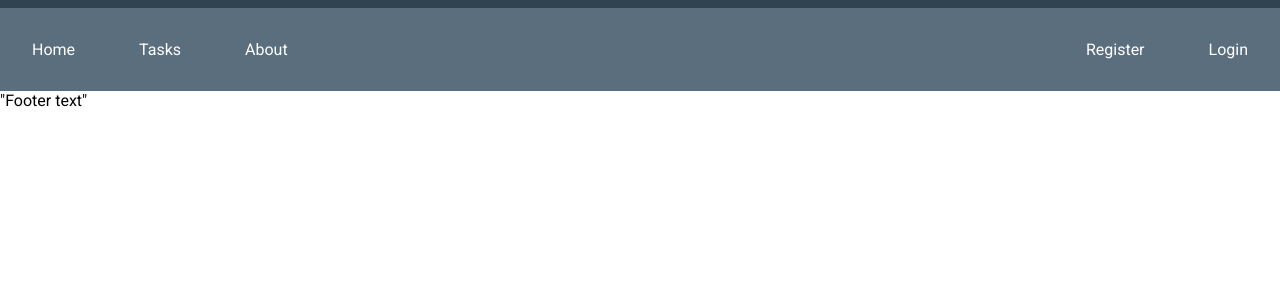
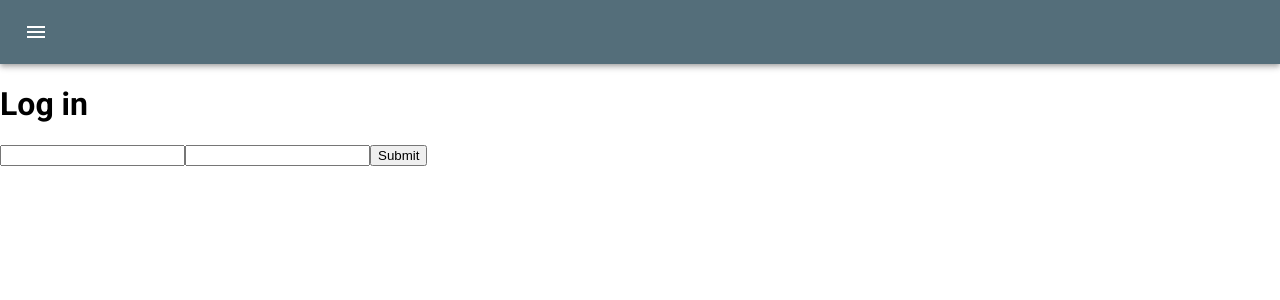
Before and after one commit to samikuikka/Homepage, a React (Create React App) app: page /login in a window 1280 px wide. Shown: the top 300 px of the page. Built offline with nearby package versions, Linux system fonts and the light colour scheme.

Commit message:
materialUI + burger navigation

```diff
--- a/src/App.js
+++ b/src/App.js
@@ -6,34 +6,29 @@ import {
 import About from './routes/About';
 import Home from './routes/Home';
 import Tasks from './routes/Tasks';
-import './styles/header.css'
+import Login from './routes/Login';
+import { Container } from '@mui/material'
+import Header from './components/Header';
+import theme from './theme'
+import { ThemeProvider } from '@mui/material/styles';
+
 
 function App() {
 
   return (
-    <div>
-      <div className="navigation">
-        <div id="nav-left">
-            <li><Link  to="/">Home</Link></li>
-            <li><Link  to="/tasks">Tasks</Link></li>
-            <li><Link  to="/about">About</Link></li>
-        </div>
-        <div id="nav-right">
-            <li><Link  to="/login">Login</Link></li>
-            <li><Link  to="/register">Register</Link></li>
-        </div>
-      </div>
+    <ThemeProvider theme={theme}>
+      <Container  disableGutters maxWidth='false' >
+        <Header />
 
-      <Routes>
-        <Route path="/about" element={<About/>} />
-        <Route path="/tasks" element={<Tasks />} />
-        <Route path="/" element={<Home />} />
-      </Routes>
+        <Routes>
+          <Route path="/about" element={<About/>} />
+          <Route path="/tasks" element={<Tasks />} />
+          <Route path="/login" element={<Login />} />
+          <Route path="/" element={<Home />} />
+        </Routes>
 
-      <div className="footer">
-        "Footer text"
-      </div>
-    </div>
+    </Container>
+    </ThemeProvider>
   );
 }
 
--- /dev/null
+++ b/src/components/Header.jsx
@@ -0,0 +1,118 @@
+import React, { useState } from 'react';
+import { Link } from 'react-router-dom';
+import AppBar from '@mui/material/AppBar';
+import Box from '@mui/material/Box';
+
+import Toolbar from '@mui/material/Toolbar';
+import Typography from '@mui/material/Typography';
+import Button from '@mui/material/Button';
+import IconButton from '@mui/material/IconButton';
+import MenuIcon from '@mui/icons-material/Menu';
+import Drawer from "@mui/material/Drawer";
+import ListItemButton from "@mui/material/ListItemButton";
+import ListItemIcon from "@mui/material/ListItemIcon";
+import ListItemText from "@mui/material/ListItemText";
+import Divider from "@mui/material/Divider";
+import List from '@mui/material/List';
+
+//Icons
+import LoginIcon from '@mui/icons-material/Login';
+import GroupAddIcon from '@mui/icons-material/GroupAdd';
+import HomeIcon from '@mui/icons-material/Home';
+import AssignmentTurnedInIcon from '@mui/icons-material/AssignmentTurnedIn';
+import InfoIcon from '@mui/icons-material/Info';
+
+
+
+
+const Header = () => {
+
+  const [open, setOpen] = useState(false);
+
+  const handleToggle = (open) => (event) => {
+    if (event.type === 'keydown' && (event.key === 'Tab' || event.key === 'Shift')) {
+        return;
+      }
+      //changes the function state according to the value of open
+      setOpen(open);
+  };
+  console.log(open);
+
+
+    return(
+      <Box sx={{ flexGrow: 1}}>
+          <AppBar position="static">
+              <Toolbar>
+                    <IconButton
+                        size="large"
+                        edge="start"
+                        color="inherit"
+                        aria-label="menu"
+                        sx={{ mr: 0}}
+                        onClick={handleToggle(true)}
+                    >
+                        <MenuIcon />
+                    </IconButton>
+                    <Drawer
+                        anchor='left'
+                        open={open}
+                        onClose={handleToggle(false)}
+                    >
+                        <Box
+                            sx={{ width: 250}}
+                        >
+                            <List>
+                                <ListItemButton component={Link} to="/">
+                                    <ListItemIcon>
+                                        <HomeIcon />
+                                    </ListItemIcon>
+                                    <ListItemText primary="Home"/>
+                                </ListItemButton>
+                                <ListItemButton component={Link} to="/tasks">
+                                    <ListItemIcon>
+                                        <AssignmentTurnedInIcon />
+                                    </ListItemIcon>
+                                    <ListItemText primary="Tasks"/>
+                                </ListItemButton>
+                                <ListItemButton component={Link} to="/about">
+                                    <ListItemIcon>
+                                        <InfoIcon />
+                                    </ListItemIcon>
+                                    <ListItemText primary="About"/>
+                                </ListItemButton>
+
+                                <Divider />
+
+                                <ListItemButton component={Link} to="/login">
+                                    <ListItemIcon>
+                                        <LoginIcon />
+                                    </ListItemIcon>
+                                    <ListItemText primary="Login"/>
+                                </ListItemButton>
+                                <ListItemButton component={Link} to="/register">
+                                    <ListItemIcon>
+                                        <GroupAddIcon />
+                                    </ListItemIcon>
+                                    <ListItemText primary="register" />
+                                </ListItemButton>
+                            </List>
+                        </Box>
+                    </Drawer>
+              </Toolbar>
+          </AppBar>
+      </Box>
+    );
+}
+/* <div>
+            <div id="nav-left">
+            <li><Link  to="/">Home</Link></li>
+            <li><Link  to="/tasks">Tasks</Link></li>
+            <li><Link  to="/about">About</Link></li>
+            </div>
+            <div id="nav-right">
+            <li><Link  to="/login">Login</Link></li>
+            <li><Link  to="/register">Register</Link></li>
+            </div>
+        </div> */
+
+export default Header;
--- /dev/null
+++ b/src/routes/Login.jsx
@@ -0,0 +1,46 @@
+import React from 'react';
+import { Formik, Form, Field, ErrorMessage } from 'formik';
+//import '../styles/login.css'
+
+const Login = () => {
+
+    return(
+        <div id="login_container">
+            <h1>Log in</h1>
+
+            <Formik
+                initialValues={{ username: '', password: '' }}
+                validate={values => {
+                    const errors = {};
+                    if (!values.username) {
+                    errors.username = 'Required';
+                    }
+                    if (!values.password) {
+                        errors.password = 'Required';
+                    }
+                    return errors;
+                }}
+                onSubmit={(values, { setSubmitting }) => {
+                    setTimeout(() => {
+                    alert(JSON.stringify(values, null, 2));
+                    setSubmitting(false);
+                    }, 400);
+                }}
+                >
+                {({ isSubmitting }) => (
+                    <Form>
+                        <Field type="text" name="username" />
+                        <ErrorMessage name="username" component="div" />
+                        <Field type="password" name="password" />
+                        <ErrorMessage name="password" component="div" />
+                        <button type="submit" disabled={isSubmitting}>
+                            Submit
+                        </button>
+                    </Form>
+                )}
+            </Formik>
+        </div>
+    )
+}
+
+export default Login;
--- a/src/styles/App.css
+++ b/src/styles/App.css
@@ -1,11 +1,9 @@
-
-html, body, #root, #app, #app>div {
+ html, body, #root, #app, #app>div {
     height: 100%
 }
 
 body {
     margin: 0;
-    margin-top: 0.5em;
 }
 
 #root {
@@ -13,7 +11,6 @@ body {
 }
 
 html {
-    background-color: #2f4351;
     font-family: Roboto;
 }
 
--- a/src/styles/header.css
+++ b/src/styles/header.css
@@ -1,3 +1,13 @@
+
+.container {
+    height: 100%;
+    display:flex;
+    flex-flow: column;
+}
+
+.content {
+    flex: 1;
+}
 
 .navigation {
     display: flex;
--- /dev/null
+++ b/src/styles/login.css
@@ -0,0 +1,18 @@
+
+#login_container {
+    height: 100%;
+    display:flex;
+    flex-direction: column;
+    justify-content: center;
+    text-align: center;
+}
+
+#login_container h1 {
+    margin: 0;
+}
+
+#login_container form {
+    display: flex;
+    flex-direction: column;
+
+}
--- a/src/theme.js
+++ b/src/theme.js
@@ -1,18 +1,21 @@
 
-const theme = {
-    colors: {
-        primary: '#5a6e7d',
-        primary_light: '#889cac',
-        primary_dark: '#2f4351',
-        secondary: '#c2bce0',
-        secondary_light: "#f5eeff",
-        secondary_dark: '#918cae',
-        text_primary: '#ffffff',
-        test_secondary: '#000000'
+import { createTheme } from '@mui/material/styles';
+
+let theme = createTheme({
+  palette: {
+    primary: {
+      main: '#546e7a',
+      light: '#819ca9',
+      dark: '#29434e',
+      contrastText: '#ffffff'
     },
-    fonts: {
-        main: "Roboto"
-    }
-}
+    secondary: {
+      main: '#b388ff',
+      light: '#e7b9ff',
+      dark: '#805acb',
+      contrastText: '#000000'
+    },
+  },
+});
 
 export default theme;
```
Also changed, not shown: package.json (+6 -1 lines), public/index.html (+0 -10 lines), src/styles/header.js (deleted, +0 -37 lines), 1 other file (tests, documents, lock files or other folders).
